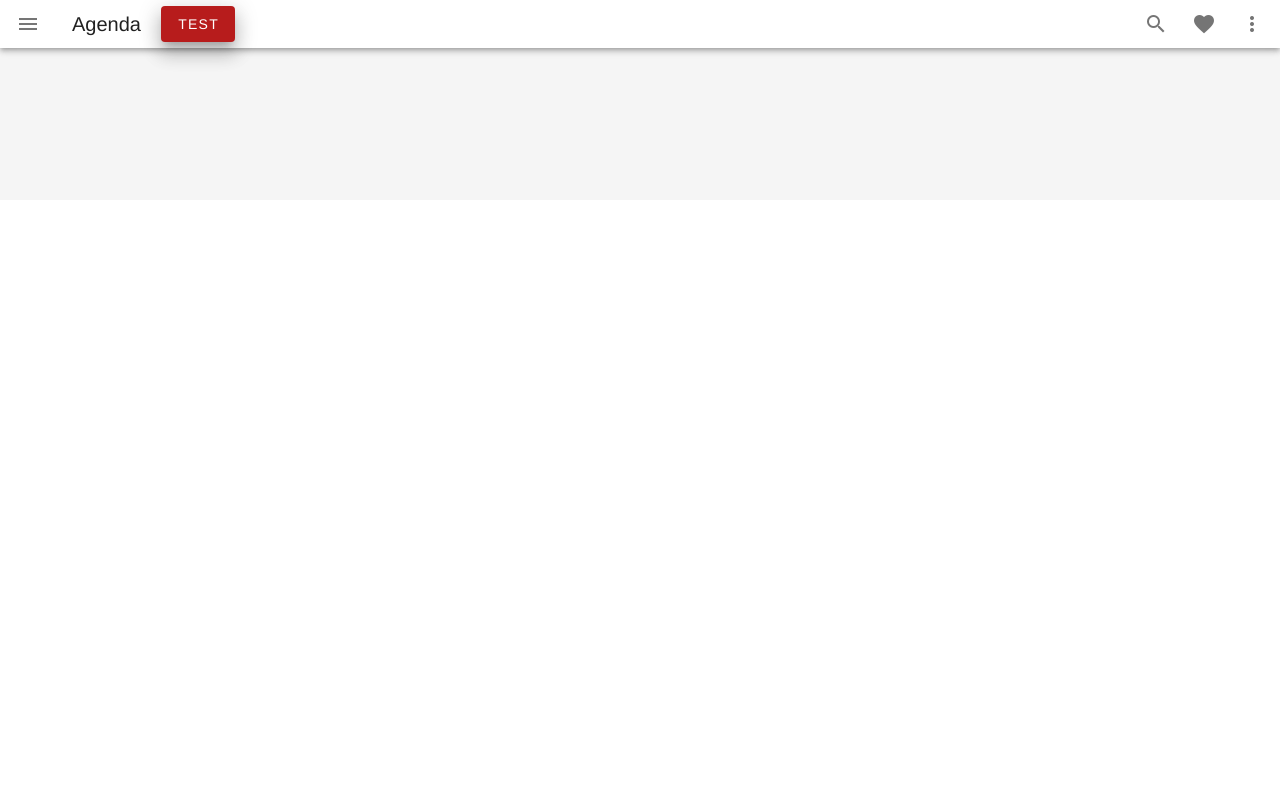
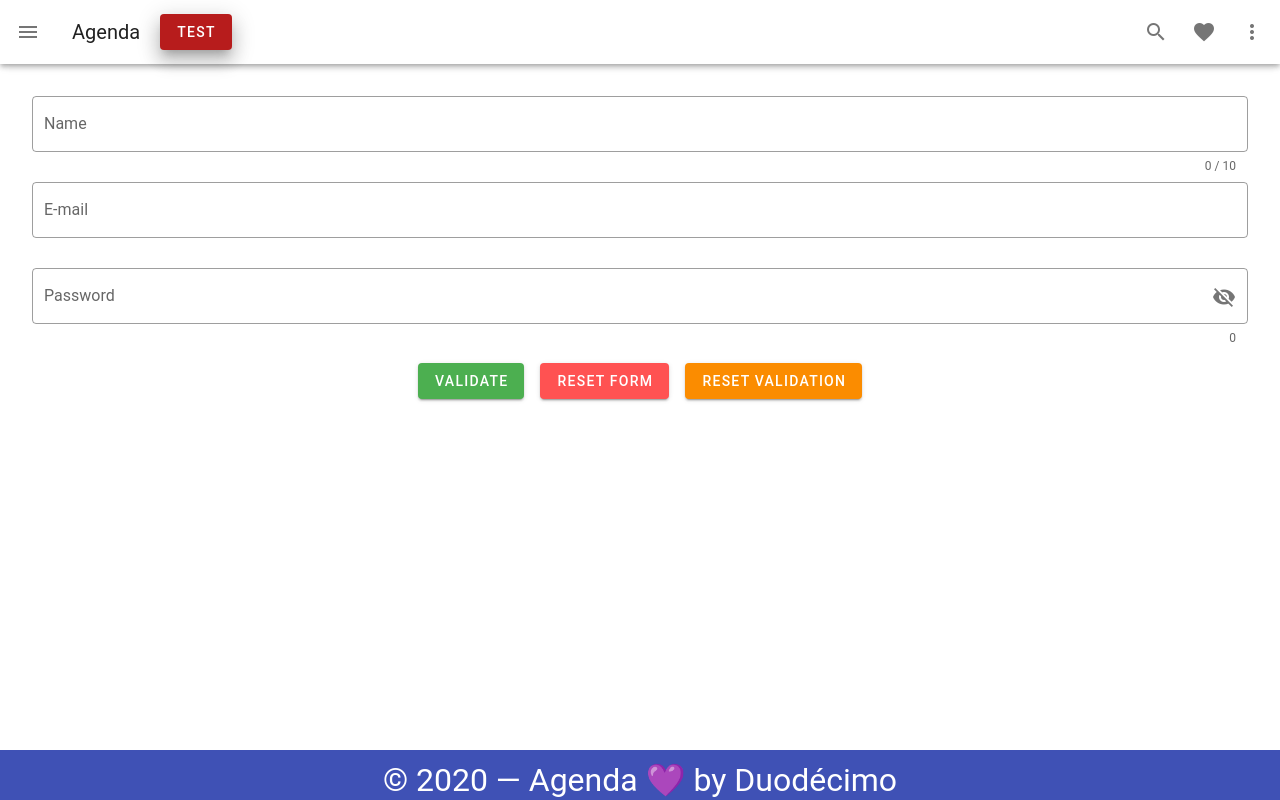
Before and after one commit to duodecimo/drfVueJsStudy, a Vue app in the folder projects/prj003_agenda/frontend/: page /#/login in a window 1280 px wide. Built offline with nearby package versions, Linux system fonts and the light colour scheme.

Commit message:
evoluindo frontend

```diff
--- a/projects/prj003_agenda/frontend/src/App.vue
+++ b/projects/prj003_agenda/frontend/src/App.vue
@@ -1,54 +1,46 @@
 <template>
-    <div id="app">
-  <v-app>
-<template>
-  <v-card
-    color="grey lighten-4"
-    flat
-    height="200px"
-    tile
-  >
-    <v-toolbar dense>
-      <v-app-bar-nav-icon></v-app-bar-nav-icon>
-
-      <v-toolbar-title>Agenda</v-toolbar-title>
-
-      <v-btn
-      class="mx-5"
-        color="red darken-4"
-                  dark
-                  elevation="12"
-      >Test</v-btn>
-
-      <v-spacer></v-spacer>
-
-      <v-btn icon>
-        <v-icon>mdi-magnify</v-icon>
-      </v-btn>
-
-      <v-btn icon>
-        <v-icon>mdi-heart</v-icon>
-      </v-btn>
-
-      <v-btn icon>
-        <v-icon>mdi-dots-vertical</v-icon>
-      </v-btn>
-    </v-toolbar>
-  </v-card>
-</template>
-  </v-app>
-    </div>
+  <div id="app">
+    <v-app id="inspire" :style="fontSize">
+      <v-main>
+        <app-navigation />
+        <router-view />
+        <div class="mt-8">
+          <v-footer class="justify-center" color="indigo" app dark height="50">
+            <div>
+              &copy; {{ new Date().getFullYear() }} — Agenda 💜 by Duodécimo
+            </div>
+          </v-footer>
+        </div>
+      </v-main>
+    </v-app>
+  </div>
 </template>
 
 <script>
-//import moment from "moment";
+import Navigation from "@/components/navigation/Navigation.vue";
 
 export default {
-  data: () => ({
-    drawerRight: true
-  })
-
-}
+  name: "app",
+  components: {
+    "app-navigation": Navigation
+  },
+  created() {
+    this.$vuetify.theme.dark = false;
+    console.log("@@@ All begins !!!");
+    console.log("breakpoint name: ", this.$vuetify.breakpoint.name);
+    console.log("breakpoint width: ", this.$vuetify.breakpoint.width);
+  },
+  computed: {
+    fontSize() {
+      switch (this.$vuetify.breakpoint.name) {
+        case "xs":
+          return "font-size:0.5em";
+        default:
+          return "font-size:2em";
+      }
+    }
+  }
+};
 </script>
 
 <style>
--- /dev/null
+++ b/projects/prj003_agenda/frontend/src/components/navigation/Navigation.vue
@@ -0,0 +1,23 @@
+<template>
+  <v-toolbar>
+    <v-app-bar-nav-icon></v-app-bar-nav-icon>
+
+    <v-toolbar-title>Agenda</v-toolbar-title>
+
+    <v-btn class="mx-5" color="red darken-4" dark elevation="12">Test</v-btn>
+
+    <v-spacer></v-spacer>
+
+    <v-btn icon>
+      <v-icon>mdi-magnify</v-icon>
+    </v-btn>
+
+    <v-btn icon>
+      <v-icon>mdi-heart</v-icon>
+    </v-btn>
+
+    <v-btn icon>
+      <v-icon>mdi-dots-vertical</v-icon>
+    </v-btn>
+  </v-toolbar>
+</template>
--- a/projects/prj003_agenda/frontend/src/router/index.js
+++ b/projects/prj003_agenda/frontend/src/router/index.js
@@ -1,23 +1,39 @@
 import Vue from "vue";
 import VueRouter from "vue-router";
-import Home from "../views/Home.vue";
+import Welcome from "../views/Welcome.vue";
+import UserRegistration from "../views/auth/UserRegistration.vue";
+import UserLogin from "../views/auth/UserLogin.vue";
+import store from "../store/index.js";
 
 Vue.use(VueRouter);
 
 const routes = [
   {
     path: "/",
-    name: "Home",
-    component: Home
+    name: "Welcome",
+    component: Welcome,
+    meta: { requiresAuth: true }
   },
   {
     path: "/about",
-    name: "About",
+    name: "about",
     // route level code-splitting
     // this generates a separate chunk (about.[hash].js) for this route
     // which is lazy-loaded when the route is visited.
     component: () =>
       import(/* webpackChunkName: "about" */ "../views/About.vue")
+  },
+  {
+    path: "/register",
+    name: "register",
+    component: UserRegistration,
+    meta: { requiresUnAuth: true }
+  },
+  {
+    path: "/login",
+    name: "login",
+    component: UserLogin,
+    meta: { requiresUnAuth: true }
   }
 ];
 
@@ -25,4 +41,18 @@ const router = new VueRouter({
   routes
 });
 
+router.beforeEach(function(to, from, next) {
+  console.log("[router] Global router beforeEach.");
+  console.log("   to: ", to);
+  console.log("   from: ", from);
+  if (to.meta.requiresAuth && !store.getters.autheticated) {
+    next("/login");
+  } else if (to.meta.requiresUnAuth && store.getters.autheticated) {
+    next("/");
+  } else {
+    next();
+  }
+  next();
+});
+
 export default router;
--- a/projects/prj003_agenda/frontend/src/store/index.js
+++ b/projects/prj003_agenda/frontend/src/store/index.js
@@ -1,5 +1,7 @@
 import Vue from "vue";
 import Vuex from "vuex";
+
+import system from "./modules/system";
 
 Vue.use(Vuex);
 
@@ -7,5 +9,7 @@ export default new Vuex.Store({
   state: {},
   mutations: {},
   actions: {},
-  modules: {}
+  modules: {
+    system
+  }
 });
--- /dev/null
+++ b/projects/prj003_agenda/frontend/src/store/modules/system.js
@@ -0,0 +1,24 @@
+const state = {
+  authentication: null
+};
+
+const mutations = {
+  SETAUTHENTICATION: (state, value) =>
+    value ? (state.authentication = value) : (state.authentication = null)
+};
+
+const getters = {
+  authentication(state) {
+    return state.authentication;
+  }
+};
+
+const actions = {};
+
+// exportar
+export default {
+  state,
+  mutations,
+  getters,
+  actions
+};
--- a/projects/prj003_agenda/frontend/src/views/Home.vue
+++ /dev/null
@@ -1,18 +0,0 @@
-<template>
-  <div class="home">
-    <img alt="Vue logo" src="../assets/logo.png" />
-    <HelloWorld msg="Welcome to Your Vue.js App" />
-  </div>
-</template>
-
-<script>
-// @ is an alias to /src
-import HelloWorld from "@/components/HelloWorld.vue";
-
-export default {
-  name: "Home",
-  components: {
-    HelloWorld
-  }
-};
-</script>
--- /dev/null
+++ b/projects/prj003_agenda/frontend/src/views/Welcome.vue
@@ -0,0 +1,17 @@
+<template>
+  <div class="mt-10">
+    <span
+      :class="[$vuetify.breakpoint.smAndDown ? 'display-1' : 'display-4']"
+      class="font-weight-black"
+    >
+      AGENDA
+    </span>
+    <p />
+    <span>
+      A agenda é uma demonstração e um campo de testes para funcionalidades
+      vueJs/vuetify, utilizando router e vuex.
+    </span>
+  </div>
+</template>
+
+<script></script>
--- /dev/null
+++ b/projects/prj003_agenda/frontend/src/views/auth/UserLogin.vue
@@ -0,0 +1,92 @@
+<template>
+  <v-form ref="form" class="ma-sm-8" v-model="valid" lazy-validation>
+    <v-text-field
+      v-model="name"
+      :counter="10"
+      :rules="nameRules"
+      label="Name"
+      placeholder="Digite seu nome de login"
+      outlined
+      required
+    ></v-text-field>
+
+    <v-text-field
+      v-model="email"
+      :rules="emailRules"
+      label="E-mail"
+      placeholder="Digite seu e-mail"
+      outlined
+    ></v-text-field>
+
+    <v-text-field
+      v-model="password"
+      :append-icon="pwShow ? 'mdi-eye' : 'mdi-eye-off'"
+      :rules="passwordRules"
+      :type="pwShow ? 'text' : 'password'"
+      name="input-10-1"
+      label="Password"
+      placeholder="Digite sua password"
+      counter
+      outlined
+      required
+      @click:append="pwShow = !pwShow"
+    ></v-text-field>
+
+    <v-btn :disabled="!valid" color="success" class="mr-4" @click="validate">
+      Validate
+    </v-btn>
+
+    <v-btn color="error" class="mr-4" @click="reset">
+      Reset Form
+    </v-btn>
+
+    <v-btn color="warning" @click="resetValidation">
+      Reset Validation
+    </v-btn>
+  </v-form>
+</template>
+<script>
+export default {
+  data: () => ({
+    valid: true,
+    name: "",
+    nameRules: [
+      v => !!v || "Name is required",
+      v => (v && v.length >= 4) || "O nome deve ter pelo menos 4 caracteres"
+    ],
+    email: "",
+    // emailRules: [
+    //   v => !!v || "E-mail is required",
+    //   v => /.+@.+\..+/.test(v) || "E-mail must be valid"
+    // ],
+    emailRules: [
+      v => /^$/.test(v) || /.+@.+\..+/.test(v) || "E-mail must be valid"
+    ],
+    password: "",
+    // passwordRules: [
+    //   v => !!v || "Password is required",
+    //   v => (v && v.length >= 5) || "Password must have 5+ characters",
+    //   v => /(?=.*[A-Z])/.test(v) || "Must have one uppercase character",
+    //   v => /(?=.*\d)/.test(v) || "Must have one number",
+    //   v => /([!@$%])/.test(v) || "Must have one special character [!@#$%]"
+    // ],
+    passwordRules: [
+      v => !!v || "É obrigatório fornecer password",
+      v => (v && v.length >= 4) || "A password deve ter 4 ou mais caracteres"
+    ],
+    pwShow: false
+  }),
+
+  methods: {
+    validate() {
+      this.$refs.form.validate();
+    },
+    reset() {
+      this.$refs.form.reset();
+    },
+    resetValidation() {
+      this.$refs.form.resetValidation();
+    }
+  }
+};
+</script>
--- /dev/null
+++ b/projects/prj003_agenda/frontend/src/views/auth/UserRegistration.vue
@@ -0,0 +1,77 @@
+<template>
+  <v-form ref="form" class="ma-sm-8" v-model="valid" lazy-validation>
+    <v-text-field
+      v-model="name"
+      :counter="10"
+      :rules="nameRules"
+      label="Name"
+      required
+    ></v-text-field>
+
+    <v-text-field
+      v-model="email"
+      :rules="emailRules"
+      label="E-mail"
+      required
+    ></v-text-field>
+
+    <v-select
+      v-model="select"
+      :items="items"
+      :rules="[v => !!v || 'Item is required']"
+      label="Item"
+      required
+    ></v-select>
+
+    <v-checkbox
+      v-model="checkbox"
+      :rules="[v => !!v || 'You must agree to continue!']"
+      label="Do you agree?"
+      required
+    ></v-checkbox>
+
+    <v-btn :disabled="!valid" color="success" class="mr-4" @click="validate">
+      Validate
+    </v-btn>
+
+    <v-btn color="error" class="mr-4" @click="reset">
+      Reset Form
+    </v-btn>
+
+    <v-btn color="warning" @click="resetValidation">
+      Reset Validation
+    </v-btn>
+  </v-form>
+</template>
+<script>
+export default {
+  data: () => ({
+    valid: true,
+    name: "",
+    nameRules: [
+      v => !!v || "Name is required",
+      v => (v && v.length <= 10) || "Name must be less than 10 characters"
+    ],
+    email: "",
+    emailRules: [
+      v => !!v || "E-mail is required",
+      v => /.+@.+\..+/.test(v) || "E-mail must be valid"
+    ],
+    select: null,
+    items: ["Item 1", "Item 2", "Item 3", "Item 4"],
+    checkbox: false
+  }),
+
+  methods: {
+    validate() {
+      this.$refs.form.validate();
+    },
+    reset() {
+      this.$refs.form.reset();
+    },
+    resetValidation() {
+      this.$refs.form.resetValidation();
+    }
+  }
+};
+</script>
```
Also changed, not shown: projects/prj003_agenda/frontend/src/views/auth/UserAuth.vue (added, +84 -0 lines).
